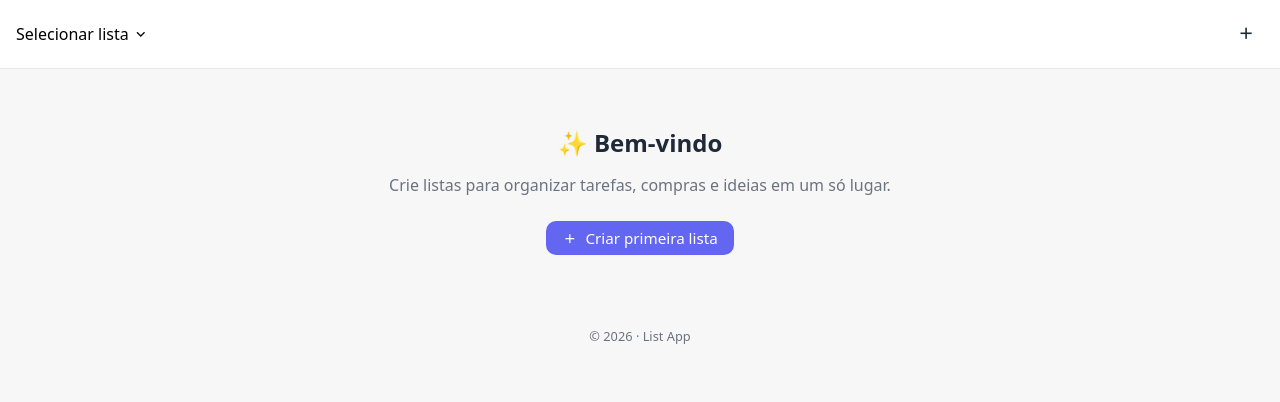
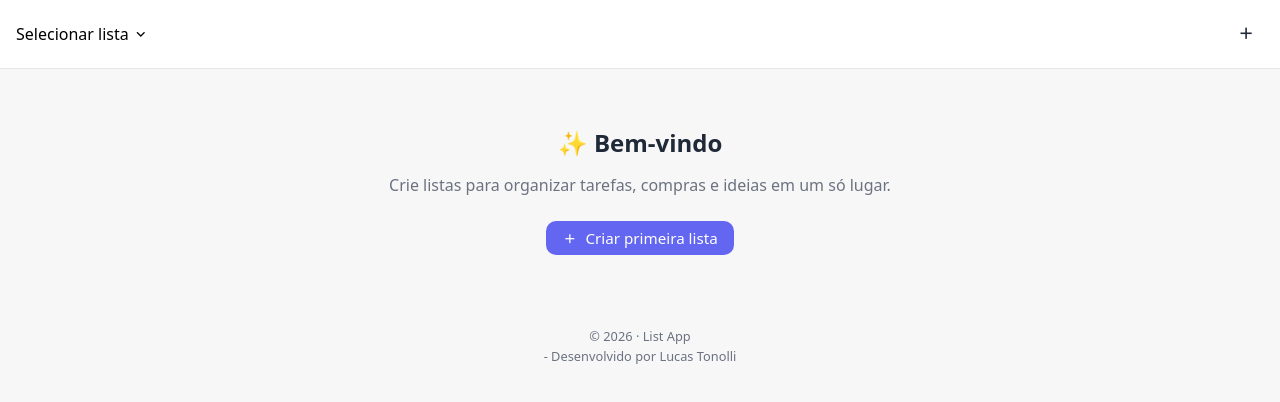
Before and after one commit to LucasTonolli/list-app, a Vue app: page / in a window 1280 px wide. Shown: the top 402 px of the page. Built offline with nearby package versions, Linux system fonts and the light colour scheme.

Commit message:
feat: add link to my page in footer

```diff
--- a/src/components/MainFooter.vue
+++ b/src/components/MainFooter.vue
@@ -4,7 +4,7 @@
 
 <template>
   <footer class="footer">
-    <p>© {{ now.getFullYear() }} · List App</p>
+    <p>© {{ now.getFullYear() }} · List App</p> - Desenvolvido por <a href="https://lucas-tonolli.com.br/?referrer=list-app" target="_blank">Lucas Tonolli</a>
   </footer>
 </template>
 
```
